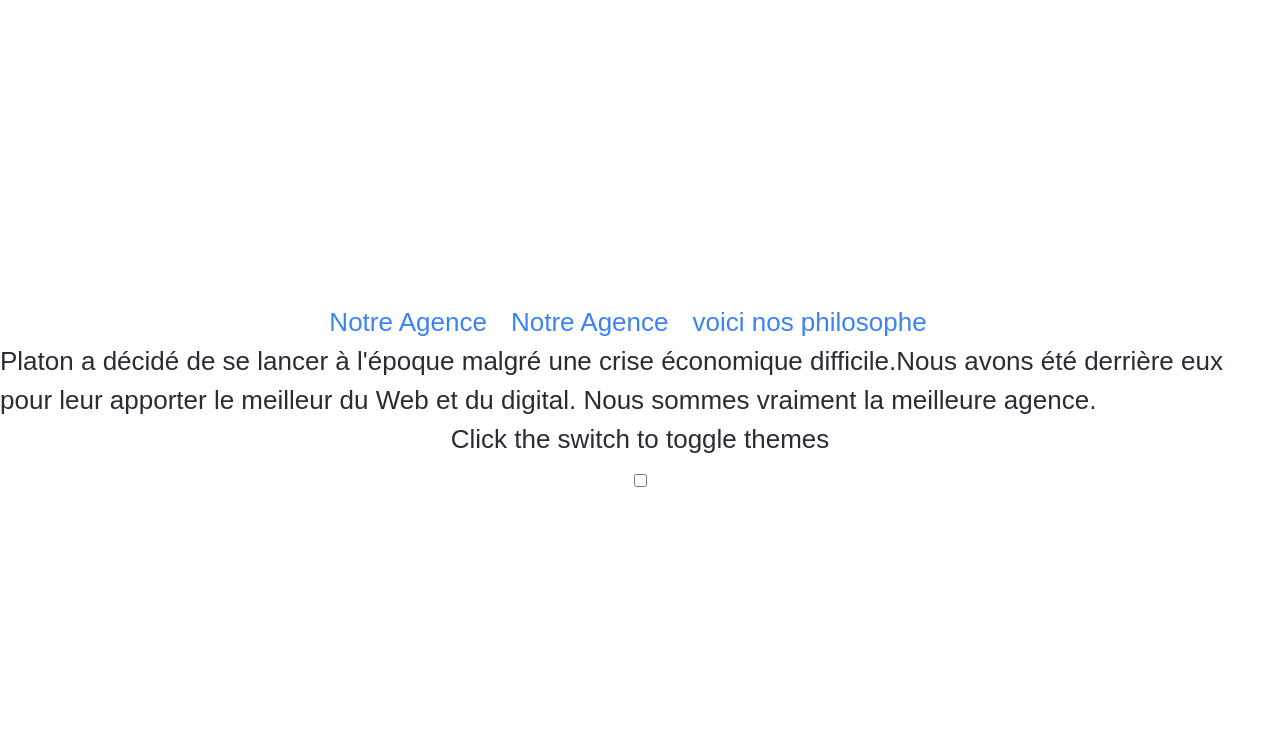
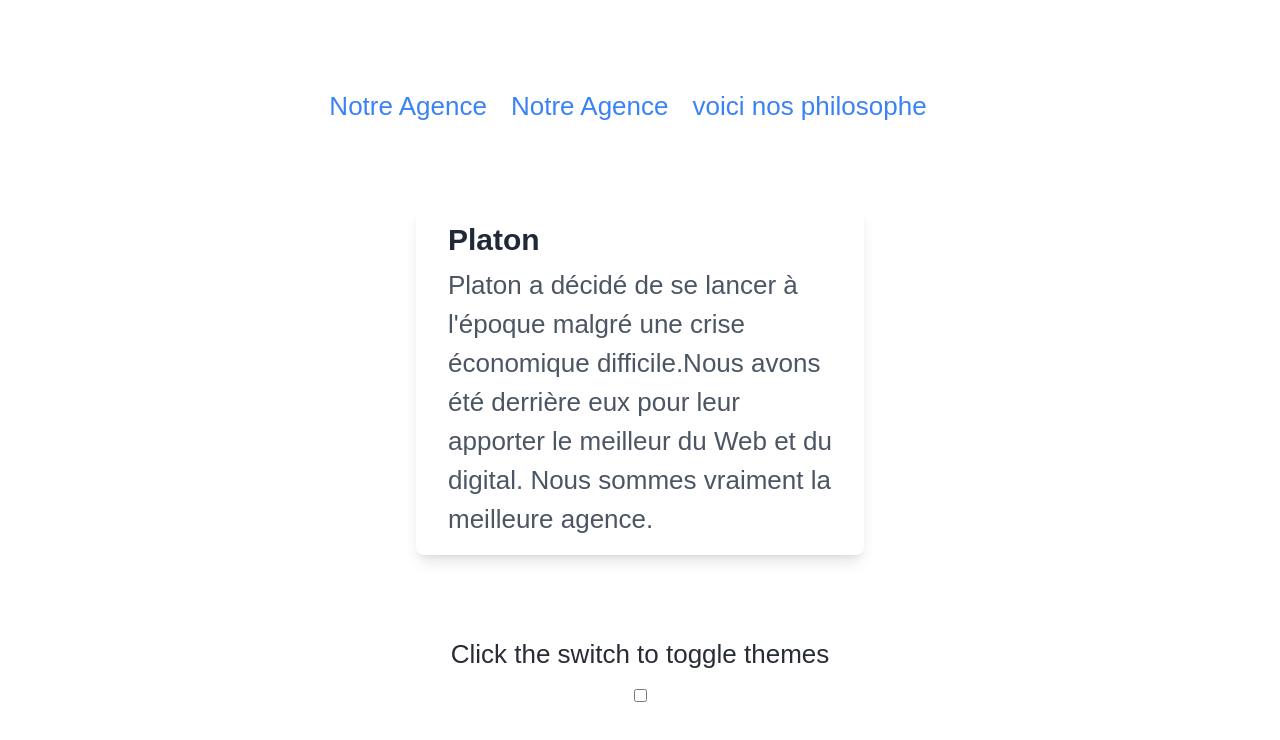
Before and after one commit to Nicoclos/agency_project, a React (Create React App) app: page /philosophe/Platon in a window 1280 px wide. Shown: the top 740 px of the page. Built offline with nearby package versions, Linux system fonts and the light colour scheme.

Commit message:
home about

```diff
--- a/src/components/About/index.jsx
+++ b/src/components/About/index.jsx
@@ -3,9 +3,15 @@
 const About = () => {
     return (
         <div>
+            <div class="lg py-4 px-8 bg-white shadow-lg rounded-lg my-20">
+
+
             <p>Websitic est une Agence de communication digitale à paris ayant pour mission de vous accompagner sur vos projets digitaux.</p>
             <p>De l'étape d'avant projet web au lancement effectif du site, nous somme là pour vous. Tout au long de la durée de vie de nos projets communs, nous mettons tout en oeuvre pour vous proposer des stratégies digitales efficaces et vous permettre d'atteindre vos objectifs.</p>
             <p>Laissez votre projet entre des mains dignes de confiance, ayant accompagné "PLATON", "TCar", "Solane" ou encore "Sedal" vers le sommet.</p>
+
+</div>
+
         </div>
     )
 }
--- a/src/components/Home/index.jsx
+++ b/src/components/Home/index.jsx
@@ -3,8 +3,11 @@
 const Home = () =>{
   return (
     <div>
-       <p>Grâce à notre savoir-faire, notre expérience et notre écoute, nous accompagnons nos clients dans la création de site internet: étude, UX, conception, design, développement, SEO.  </p>
-       <p>Notre agence web est capable de répondre à tous vos besoins et d'élaborer une véritable stratégie digitale. </p>
+      <div class="max-w-md py-12 px-12 bg-white shadow-lg rounded-lg my-20">
+      Grâce à notre savoir-faire, notre expérience et notre écoute, nous accompagnons nos clients dans la création de site internet: étude, UX, conception, design, développement, SEO.
+Notre agence web est capable de répondre à tous vos besoins et d'élaborer une véritable stratégie digitale.
+      </div>
+
     </div>
   );
 }
--- a/src/components/Navbar/index.jsx
+++ b/src/components/Navbar/index.jsx
@@ -7,7 +7,7 @@
         <div>
             <ul class="flex">
   <li class="mr-6">
-  <Link class="text-blue-500 hover:text-blue-800"  to="/about">Notre Agence</Link>
+  <Link class="text-blue-500 hover:text-blue-800"  to="/">Notre Agence</Link>
 
   </li>
   <li class="mr-6">
--- a/src/components/Profil/index.js
+++ b/src/components/Profil/index.js
@@ -2,6 +2,8 @@
 import {useParams} from 'react-router-dom'
 import React, { useEffect, useState } from 'react';
 import philo from '../Data/philo';
+
+
 
 const Profil =()=>{
   const { name } = useParams();
@@ -15,11 +17,24 @@
 if (!currentPhilo){
   return null
 }
+
+
+
 return (
 
   <div>
-     <p> {currentPhilo.content}</p>
+     <div class="max-w-md py-4 px-8 bg-white shadow-lg rounded-lg my-20">
+
+
+    <h2 class="text-gray-800 text-3xl font-semibold">{name}</h2>
+    <p class="mt-2 text-gray-600"><p> {currentPhilo.content}</p></p>
   </div>
+
+</div>
+
+
+
 );
+
 }
 export default Profil
--- a/src/index.css
+++ b/src/index.css
@@ -1,3 +1,4 @@
+
 body {
   margin: 0;
   padding: 0;
--- a/src/styles/index.css
+++ b/src/styles/index.css
@@ -506,16 +506,58 @@
   * by plugins.
   */
 
+.my-20 {
+  margin-top: 5rem;
+  margin-bottom: 5rem;
+}
+
 .mr-6 {
   margin-right: 1.5rem;
+}
+
+.mt-2 {
+  margin-top: 0.5rem;
 }
 
 .flex {
   display: flex;
 }
 
-.cursor-not-allowed {
-  cursor: not-allowed;
+.max-w-md {
+  max-width: 28rem;
+}
+
+.max-w-lg {
+  max-width: 32rem;
+}
+
+.rounded-lg {
+  border-radius: 0.5rem;
+}
+
+.bg-white {
+  --tw-bg-opacity: 1;
+  background-color: rgb(255 255 255 / var(--tw-bg-opacity));
+}
+
+.py-4 {
+  padding-top: 1rem;
+  padding-bottom: 1rem;
+}
+
+.px-8 {
+  padding-left: 2rem;
+  padding-right: 2rem;
+}
+
+.py-12 {
+  padding-top: 3rem;
+  padding-bottom: 3rem;
+}
+
+.px-12 {
+  padding-left: 3rem;
+  padding-right: 3rem;
 }
 
 .text-3xl {
@@ -523,8 +565,8 @@
   line-height: 2.25rem;
 }
 
-.font-bold {
-  font-weight: 700;
+.font-semibold {
+  font-weight: 600;
 }
 
 .text-blue-500 {
@@ -532,14 +574,20 @@
   color: rgb(59 130 246 / var(--tw-text-opacity));
 }
 
-.text-gray-400 {
+.text-gray-800 {
   --tw-text-opacity: 1;
-  color: rgb(156 163 175 / var(--tw-text-opacity));
+  color: rgb(31 41 55 / var(--tw-text-opacity));
 }
 
-.underline {
-  -webkit-text-decoration-line: underline;
-          text-decoration-line: underline;
+.text-gray-600 {
+  --tw-text-opacity: 1;
+  color: rgb(75 85 99 / var(--tw-text-opacity));
+}
+
+.shadow-lg {
+  --tw-shadow: 0 10px 15px -3px rgb(0 0 0 / 0.1), 0 4px 6px -4px rgb(0 0 0 / 0.1);
+  --tw-shadow-colored: 0 10px 15px -3px var(--tw-shadow-color), 0 4px 6px -4px var(--tw-shadow-color);
+  box-shadow: var(--tw-ring-offset-shadow, 0 0 #0000), var(--tw-ring-shadow, 0 0 #0000), var(--tw-shadow);
 }
 
 .hover\:text-blue-800:hover {
```
Also changed, not shown: src/components/Philosophe/index.js (+0 -18 lines).
